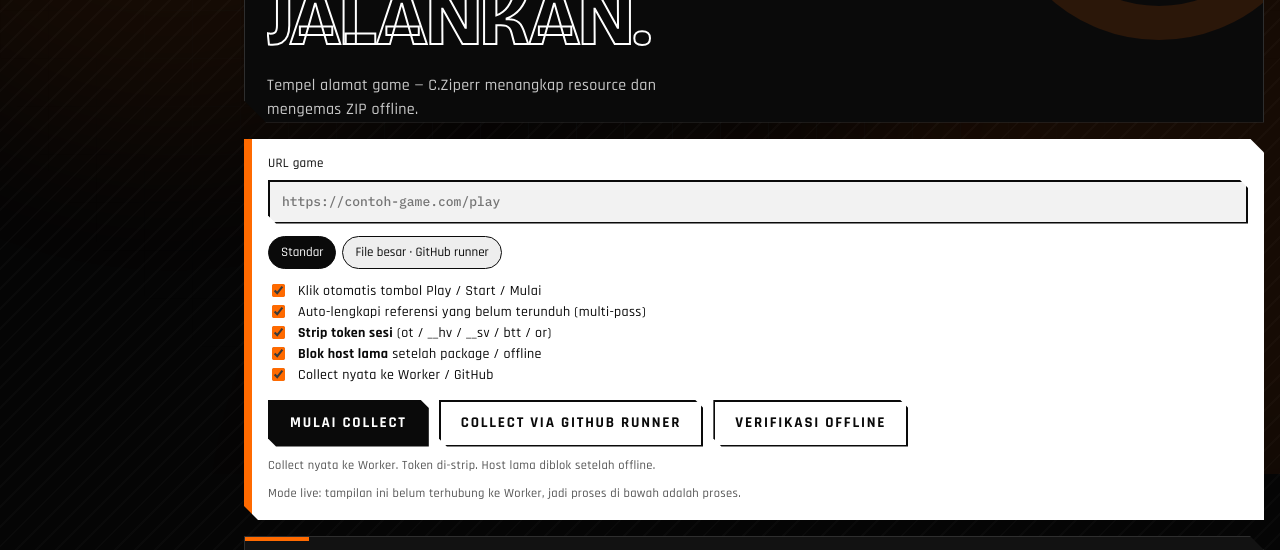
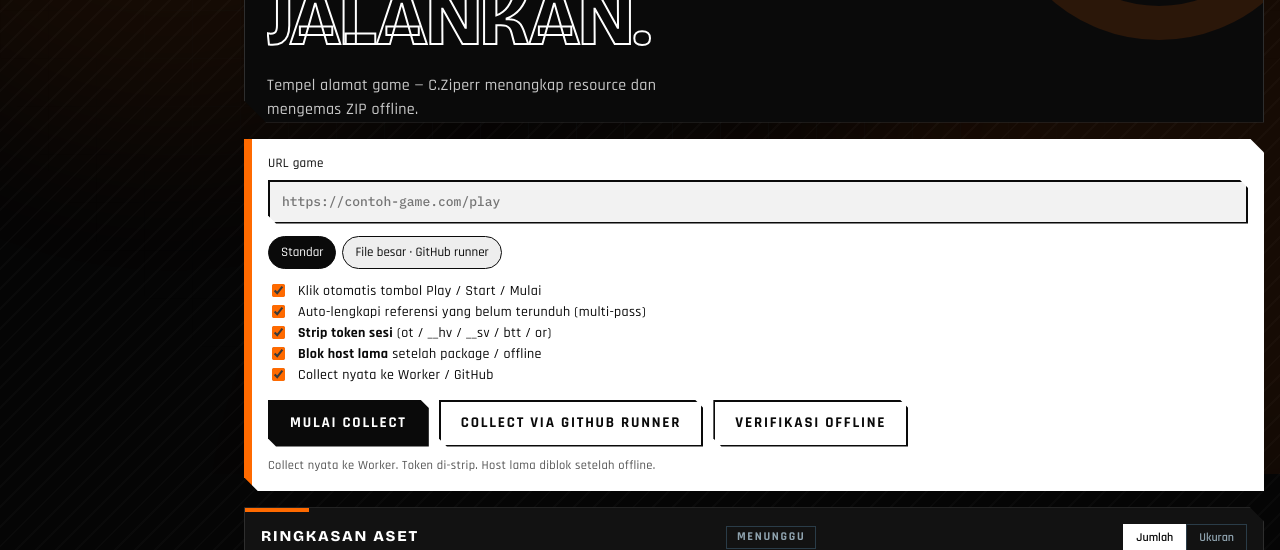
Before and after one commit to v1-byte/C_Ziperr, a website: page public/index.html in a window 1280 px wide. Shown: the part 326-876 px from the top of the page. Drawn offline with nearby package versions, Linux system fonts and the light colour scheme.

Commit message:
fix(ui): remove leftover demo collect note

```diff
--- a/public/index.html
+++ b/public/index.html
@@ -834,7 +834,6 @@ html[data-skin=hd]{--c1:#ff6a00;--c2:#ffd60a;--c3:#22d3ee;--c4:#34d399;--c5:#a78
           <button class="btn ghost" id="resetBtn" type="button" hidden>Ulangi</button>
         </div>
         <p class="note" style="margin-top:10px" id="collectNote">Collect nyata ke Worker. Token di-strip. Host lama diblok setelah offline.</p>
-        <p class="note" style="margin-top:10px">Mode live: tampilan ini belum terhubung ke Worker, jadi proses di bawah adalah proses.</p>
       </div>
 
       <div id="live" hidden style="display:grid;gap:16px">
```
